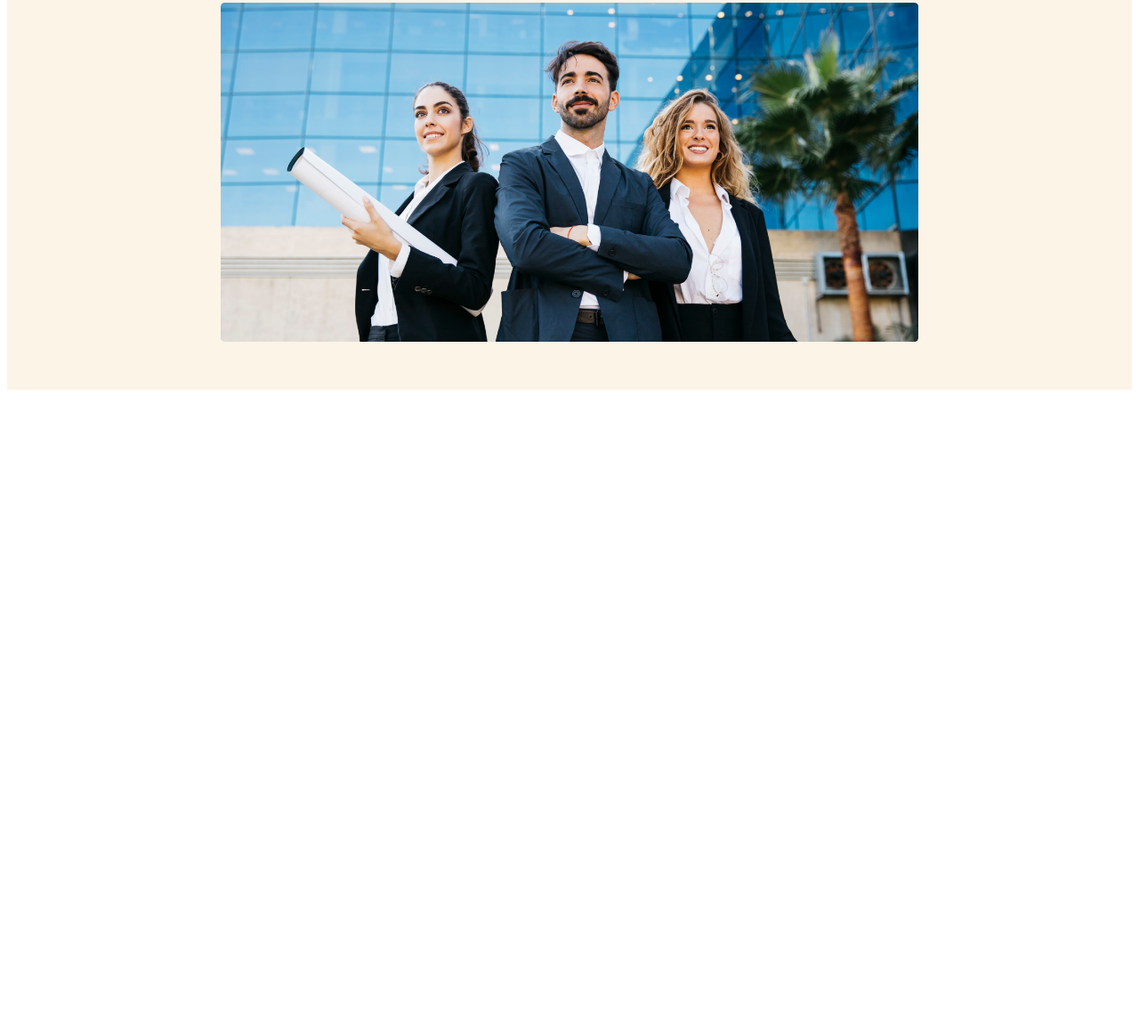
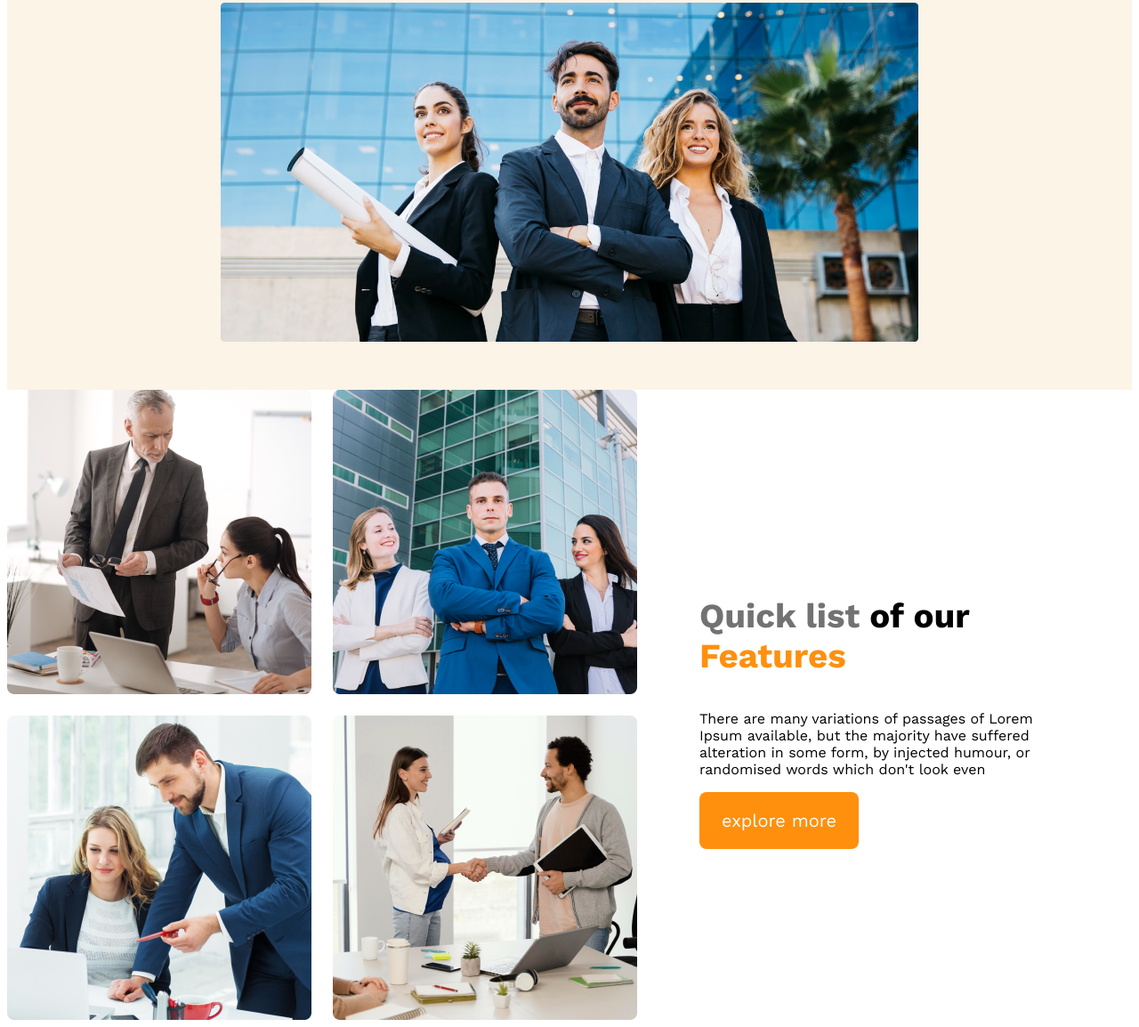
Before and after one commit to Uchingnomarma/G3-architects, a plain HTML site: page index.html in a window 1280 px wide. Shown: the part 471-1625 px from the top of the page at 89% size. Before the commit the page ends 917 px from the top, so only its background shows below. Drawn offline with nearby package versions, Linux system fonts and the light colour scheme.

Commit message:
features content added

```diff
--- a/index.html
+++ b/index.html
@@ -27,7 +27,22 @@
         </div>
 
     </header>
+    <!-- header end -->
     <main>
+        <!-- teams section start -->
+        <section class="teams-container">
+            <div class="teams-img-container">
+                <img src="images/team1.png" alt="">
+                <img src="images/team2.png" alt="">
+                <img src="images/team3.png" alt="">
+                <img src="images/team4.png" alt="">
+            </div>
+            <div class="teams-content">
+                <h3 class="teams-tittle"><span class="Quick-list">Quick list</span> <span>of our </span> <span class="text-features">Features</span> </h3>
+                <p class="teams-description">There are many variations of passages of Lorem Ipsum available, but the majority have suffered alteration in some form, by injected humour, or randomised words which don't look even</p>
+                <button class="btn-primary">explore more</button>
+            </div>
+        </section>
 
     </main>
     <footer>
--- a/styles/architects.css
+++ b/styles/architects.css
@@ -87,3 +87,33 @@ nav{
 }
 
 }
+/* main styles */
+main{
+  max-width: 1440px;
+  margin: 0 auto;
+}
+/* teams styles */
+.teams-container{
+  display: flex;
+  align-items: center;
+}
+.teams-img-container{
+  display: grid;
+  grid-template-columns: repeat(2, 1fr);
+  gap: 1.5rem;
+}
+.teams-content{
+  padding-left: 70px;
+  padding-right: 70px;
+}
+.teams-tittle{
+  font-size: 2.4rem;
+}
+.teams-tittle .Quick-list{
+  color: #727272;
+  font-weight: 500px;
+}
+.teams-tittle .text-features{
+  color: #FF900E;
+  font-weight: 700px;
+}
```
